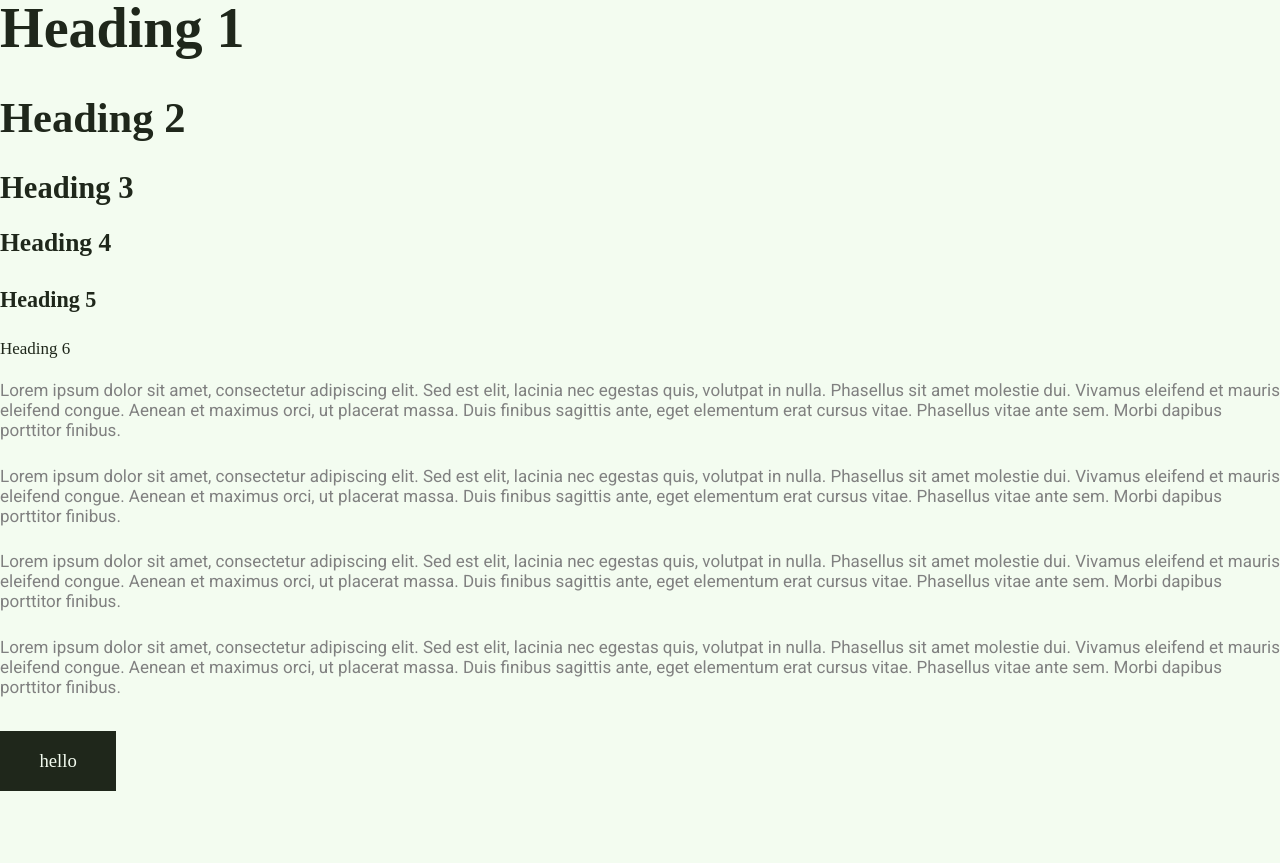
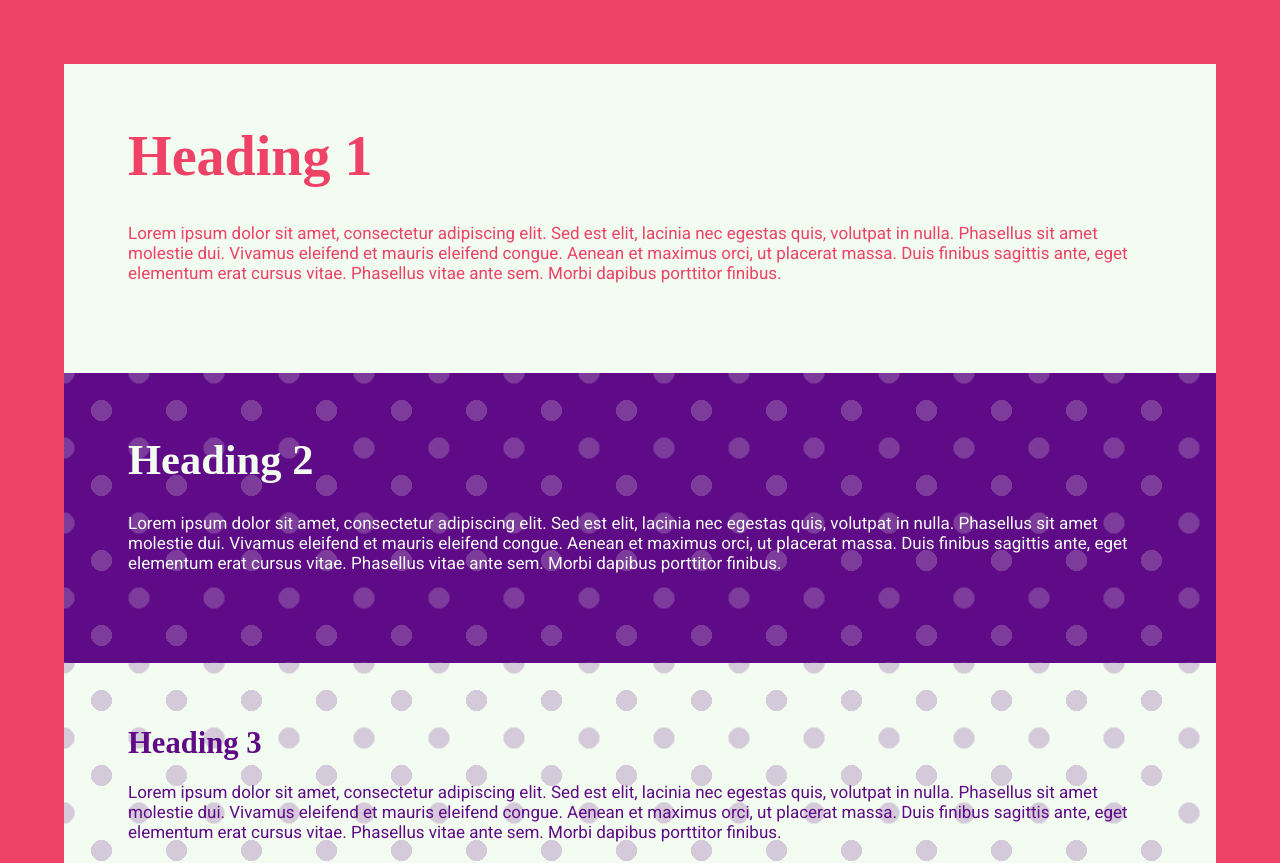
Before and after one commit to LimeWub/nuxt, a Nuxt app: page /portfolio in a window 1280 px wide. Shown: the top 863 px of the page. Built offline with nearby package versions, Linux system fonts and the light colour scheme; a web font is replaced by a local one.

Commit message:
Bunch of progress made.

```diff
--- a/components/Card.vue
+++ b/components/Card.vue
@@ -42,5 +42,6 @@ export default {
   }
 
   .card__content {
+      color: white;
   }
 </style>
--- a/layouts/default.vue
+++ b/layouts/default.vue
@@ -10,5 +10,6 @@
   @import '~/styles/theme/_theme.scss';
   @import '~/styles/base/_base.scss';
   @import '~/styles/typography/_typography.scss';
+  @import '~/styles/layout/_layout.scss';
   @import '~/styles/ui/_button.scss';
 </style>
--- a/nuxt.config.js
+++ b/nuxt.config.js
@@ -22,6 +22,13 @@ module.exports = {
   ** Build configuration
   */
   build: {
+    postcss: [
+      require('postcss-cssnext')({
+        features: {
+          customProperties: false
+        }
+      })
+    ],
     /*
     ** Run ESLint on save
     */
--- a/pages/portfolio.vue
+++ b/pages/portfolio.vue
@@ -1,18 +1,31 @@
 <template lang="pug">
-  section.container.theme.theme--default
+  section.container.theme.theme--pink.spacing
       div.rte
+        div.theme.theme--pink-reverse.spacing
             h1 Heading 1
+            p {{ lorem }}
+        div.theme.theme--purple.spacing.texture.texture--polka
           h2 Heading 2
+          p {{ lorem }}
+        div.theme.theme--purple-reverse.spacing.texture.texture--polka
           h3 Heading 3
+          p {{ lorem }}
+        div.theme.theme--yellow.spacing
           h4 Heading 4
+          p {{ lorem }}
+        div.theme.theme--yellow-reverse.spacing
           h5 Heading 5
+          p {{ lorem }}
+        div.theme.theme--pink-reverse.spacing.texture.texture--polka
           h6 Heading 6
           p {{ lorem }}
           p {{ lorem }}
           p {{ lorem }}
           p {{ lorem }}
           button hello
+            canvas.button__canvas.jsParticle(v-on:click="log")
 
+          button(disabled) hello
         card
 
       div.card
@@ -31,11 +44,37 @@ export default {
   },
   components: {
     Card
+  },
+  methods: {
+    log: (event) => {
+      let canvas = event.target;
+      canvas.width  = canvas.offsetWidth;
+      canvas.height = canvas.offsetHeight;
+      canvas.ctx = canvas.getContext('2d');
+      var rect = canvas.getBoundingClientRect();
+      var x = Math.floor(event.clientX - rect.left);
+      var y = Math.floor(event.clientY - rect.top);
+      canvas.ctx.fillRect(x, y, 5, 5);
+      console.log('wat', x ,y);
+    }
+  },
+  mounted : function() {
+  //  let hmm = document.getElementsByClassName('jsParticle');
+  //  console.log(hmm);
   }
 };
+
+
 </script>
 
 <style lang="scss">
+.button__canvas{
+  position: absolute;
+  width: 100%;
+  height: 100%;
+  top: 0;
+  left: 0;
+}
 .container {
   //text-align: center;
 }
--- a/styles/base/_base.scss
+++ b/styles/base/_base.scss
@@ -1,11 +1,16 @@
 body {
     margin: 0;
     padding: 0;
-    background: red;
 }
 
 * {
     box-sizing: border-box;
+    color: var( --text-color , #{$black});
+    fill: var( --fill-color , #{$black});
+}
+
+body, section, article, div, nav, footer, header {
+    background: var( --bg-color , #{$white});
 }
 
 .rte {
--- /dev/null
+++ b/styles/layout/_layout.scss
@@ -0,0 +1,117 @@
+/* --------------------------------------------------------------------------------------------*/
+/*
+
+SPACING
+handle spacing between items and remove spacing on mobile
+
+/* --------------------------------------------------------------------------------------------*/
+
+/* VARIABLES */
+
+/* Container */
+.container {
+    width: 100%;
+    max-width: $container-max-width;
+}
+
+.text-container {
+    width: 100%;
+    max-width: 100vw;
+    @include breakpoint(sm) {
+		max-width: 75vw;
+    }
+
+    @include breakpoint(lg) {
+		max-width: 50vw;
+    }
+}
+
+/* Spacing */
+.spacing {
+    padding: $vertical-spacing $horizontal-spacing;
+}
+
+.item-spacing {
+    padding: $vertical-spacing*0.5 $horizontal-spacing*0.5;
+}
+
+
+/* Section */
+.section {
+
+}
+
+.section--vertical-center {
+    display: flex;
+    flex-direction: row;
+    align-items: center;
+    height: 100%;
+}
+
+.section--cover-image {
+    min-height: 450px;
+}
+
+.section__container{
+    width: 100%;
+}
+
+/* Height */
+.height {
+
+}
+
+.height--fifty {
+    min-height: 50vh;
+}
+
+.height--seventy {
+    min-height: 70vh;
+}
+
+.height--hundred {
+    min-height: 100vh;
+}
+
+/* Pattern */
+.texture {
+    position: relative;
+    z-index: 1;
+
+
+    &:before {
+        content: '';
+        position: absolute;
+        top: 0;
+        left: 0;
+        bottom: 0;
+        right: 0;
+        width: 100%;
+        height: 100%;
+        z-index: -1;
+    }
+}
+
+.texture--lines {
+    &:before {
+  //      background-image: url('./../../../images/svg/lines.svg');
+        background-size: cover;
+        background-repeat:no-repeat;
+        background-position: center center;
+    }
+}
+
+.texture--polka {
+    position: relative;
+
+    &:before{
+        content: '';
+        background-image:
+        radial-gradient(var(--text-color, #{$black}) 20%, transparent 0),
+        radial-gradient(var(--text-color, #{$black}) 20%, transparent 0);
+        background-size: 100px*.75 100px*.75;
+        background-position: 0 0, 50px*.75 50px*.75;
+        opacity: .2;
+    }
+
+}
--- a/styles/theme/_theme.scss
+++ b/styles/theme/_theme.scss
@@ -7,14 +7,20 @@ $colour-themes: (
 /*
     "example": (
         $white, // Background Color
-        $grey, // Heading Color
         $grey // Paragraph Color
     )
 */
-    "default": (
-        $white,
-        $black,
-        $grey
+    "pink": (
+        $pink,
+        $white
+    ),
+    "purple": (
+        $purple,
+        $white
+    ),
+    "yellow": (
+        $yellow,
+        $black
     )
 
 );
@@ -25,58 +31,65 @@ $colour-themes: (
     // Set some local variables for clarity -
     // Background color
     $themeBG: #{nth($theme-colors, 1)};
-
-    // Text Variables
-    $themeTextHeading: #{nth($theme-colors, 2)};
-    $themeTextParagraph: #{nth($theme-colors, 3)};
+    $themeText: #{nth($theme-colors, 2)};
 
     // Generate theme rules
     .theme--#{$theme-name} {
 
         // Set base theme properties
-        background: $themeBG;
-        color: $themeTextParagraph;
-        fill:  $themeTextParagraph; //svgs
+        --bg-color: #{$themeBG};
+        --text-color: #{$themeText};
+        --fill-color: #{$themeText};
 
-        //Headings
-        h1, h2, h3, h4, h5, h6,
-        .h1, .h2, .h3, .h4, .h5, .h6 {
-            color: $themeTextHeading;
-        }
-
-        blockquote {
-            color: $themeTextHeading;
-        }
 
         // Importants
         .background--theme {
-            background: $themeBG;
+            --bg-color: #{$themeBG};
         }
 
         .typo--theme {
-            color: $themeTextParagraph;
-
-            &:hover, &:focus {
-                color: $themeTextParagraph;
-            }
-        }
-
-        .typo-highlight--theme {
-            color: $themeTextHeading;
-
-            &:hover, &:focus {
-                color: $themeTextHeading;
-            }
+            --text-color: #{$themeBG};
         }
 
         .svg--theme {
-            fill: $themeTextParagraph;
+            --fill-color: #{$themeText};
         }
 
-        .svg-highlight--theme {
-            fill: $themeTextHeading;
+        button {
+            --bg-color: #{$themeBG};
+            --text-color: #{$themeText};
         }
 
     }
 
+    // Generate theme rules (Reverse)
+    .theme--#{$theme-name}-reverse {
+
+        // Set base theme properties
+        --bg-color: #{$themeText};
+        --text-color: #{$themeBG};
+        --fill-color: #{$themeBG};
+
+
+        // Importants
+        .background--theme {
+            --bg-color: #{$themeText};
+        }
+
+        .typo--theme {
+            --text-color: #{$themeBG};
+        }
+
+        .svg--theme {
+            --fill-color: #{$themeBG};
+        }
+
+        button {
+            --bg-color: #{$themeText};
+            --text-color: #{$themeBG};
+        }
+    }
+
+
+
 }
--- a/styles/typography/_typography.scss
+++ b/styles/typography/_typography.scss
@@ -175,6 +175,6 @@ blockquote, .blockquote {
 /* -----------------------------*/
 /* SELECTION */
 ::selection {
-	color: $white;
-	background: $pink;
+	background: var( --text-color , #{$black});
+    color: var( --bg-color , #{$white});
 }
--- a/styles/ui/_button.scss
+++ b/styles/ui/_button.scss
@@ -16,10 +16,8 @@
     display: inline-block;
     line-height: 100%;
     text-decoration: none !important;
-    text-align: left;
     vertical-align: middle;
     cursor: pointer;
-    border: none;
     white-space: normal;
     padding: 1em 2em;
     user-select: none;
@@ -32,61 +30,29 @@
     font-weight: 400;
     border-style: solid;
     border-width: 2px;
-
-    color: $white;
-    background: $black;
-    border-color: $black;
-
- //   box-shadow: 0 10px 28px rgba(0,0,0,0.25), 0 5px 10px rgba(0,0,0,0.22);
-    transition: all .15s cubic-bezier(.25,.8,.25,1) .1s;
-
-    &::before, &::after {
-        transition: transform .5s ease-in-out;
-        content: '';
-        position: absolute;
-        top: -100%;
-        right: -100%;
-        bottom: -100%;
-        left: -100%;
-        background: $purple;
-        z-index: -1;
-        transform: rotate(45deg) rotate3d(0, 1, 0, 90deg);
-
-    }
-
-    &::after {
-        transition-delay: .1s;
-        background: $white;
-    }
+    border-radius: .25em;
+    text-transform: uppercase;
+    border-color: var(--text-color, transparent);
+    transition: all .15s ease-in-out .1s;
 
     &:hover, &:focus {
         outline: none;
-        color: $black;
-
-        &::before{
-            transform: rotate3d(0, 1, 0, 0deg);
-        }
-
-        &::after{
-
-            transform: rotate3d(0, 1, 0, 0deg);
-        }
+        color: var(--bg-color);
+        background: var(--text-color);
     }
 }
 
 
 .disabled,
-.btn[disabled],
-fieldset[disabled] .btn {
+[disabled],
+[disabled] button,
+[disabled] a,
+.disabled button,
+.disabled a
+{
     cursor: not-allowed;
     opacity: 0.65;
     box-shadow: none;
-}
-
-a.disabled,
-.btn.disabled,
-.btn[disabled],
-fieldset[disabled] .btn {
     pointer-events: none;
 }
 
```
Lines whose indentation alone changed are shown as unchanged.
